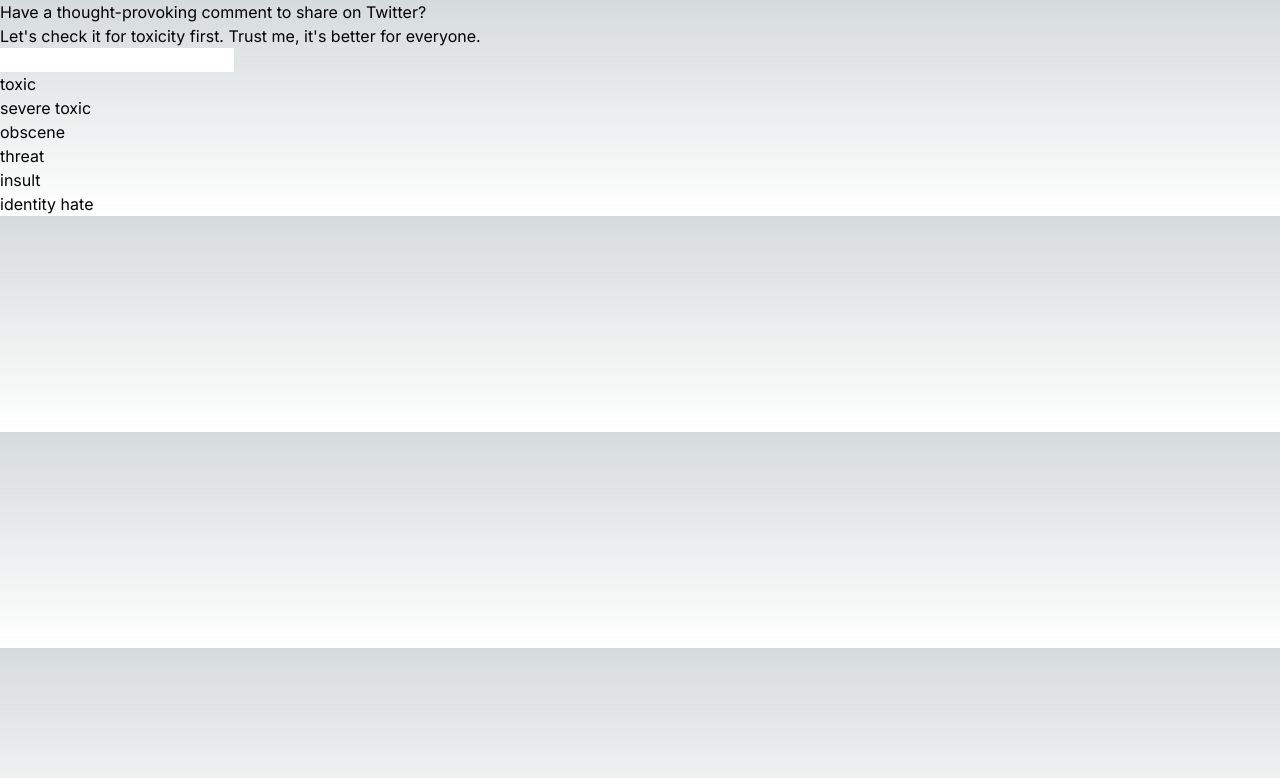
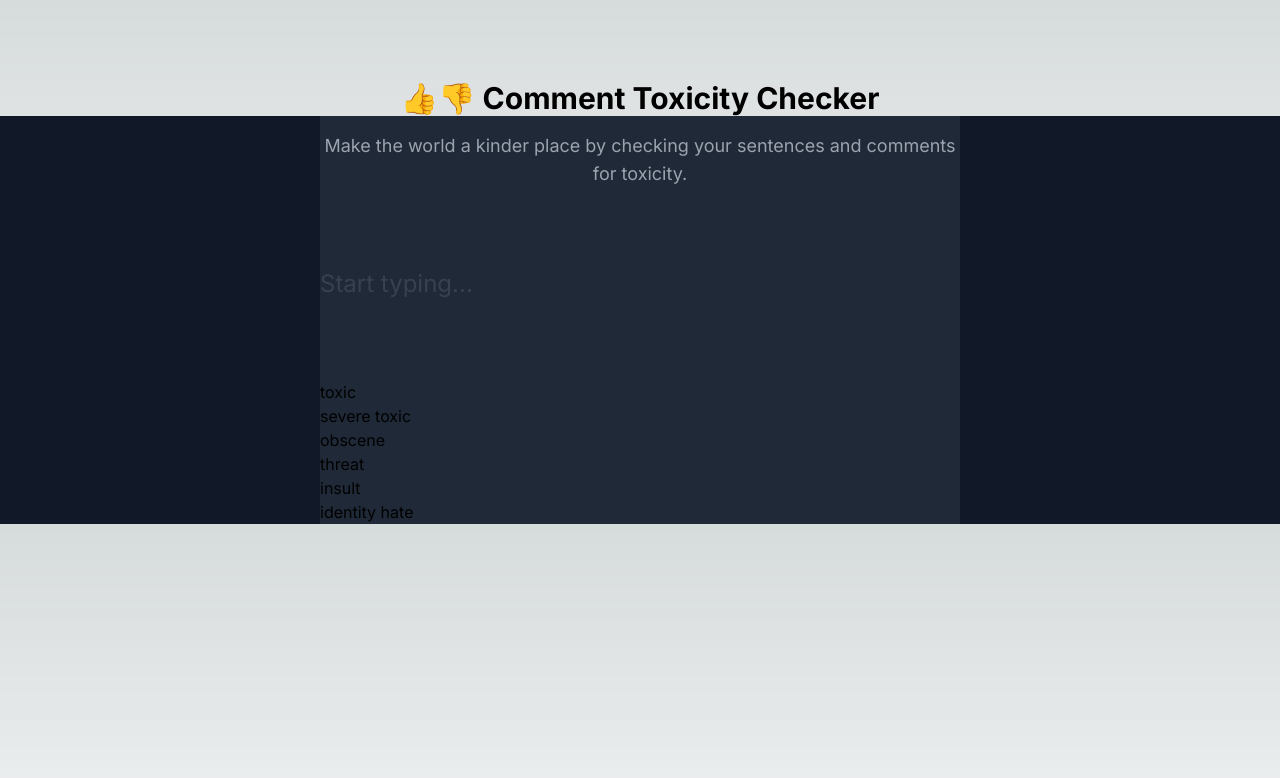
Before and after one commit to raj-pulapakura/Comment-Toxicity-Checker, a Next.js app in the folder web/: page / in a window 1280 px wide. Shown: the top 778 px of the page. Built offline with nearby package versions, Linux system fonts and the light colour scheme; no server answers.

Commit message:
added main design elements to web

```diff
--- a/web/src/app/globals.css
+++ b/web/src/app/globals.css
@@ -25,3 +25,19 @@ body {
     )
     rgb(var(--background-start-rgb));
 }
+
+::placeholder {
+  /* Chrome, Firefox, Opera, Safari 10.1+ */
+  color: red;
+  opacity: 1; /* Firefox */
+}
+
+:-ms-input-placeholder {
+  /* Internet Explorer 10-11 */
+  color: red;
+}
+
+::-ms-input-placeholder {
+  /* Microsoft Edge */
+  color: red;
+}
--- a/web/src/app/page.tsx
+++ b/web/src/app/page.tsx
@@ -3,18 +3,35 @@
 import { useEffect } from "react";
 import { predict } from "./helpers";
 
+function ToxicityClass(props: { label: string; value: number }) {
+  return (
+    <div>
+      <h3>{props.label}</h3>
+    </div>
+  );
+}
+
 export default function Home() {
-  useEffect(() => {
-    predict("You are amazing.").then((res) => console.log(res));
-  }, []);
+  // useEffect(() => {
+  //   predict("You are amazing.").then((res) => console.log(res));
+  // }, []);
 
   return (
-    <section>
-      <h1>Have a thought-provoking comment to share on Twitter?</h1>
-      <p>
-        Let's check it for toxicity first. Trust me, it's better for everyone.
+    <main>
+      <h1 className="font-bold text-3xl text-center mt-20">
+        👍👎 Comment Toxicity Checker
+      </h1>
+      <div className="bg-gray-900 w-full flex flex-col justify-center items-center">
+        <div className="bg-gray-800 w-1/2">
+          <p className="text-lg text-center mt-4 text-gray-400">
+            Make the world a kinder place by checking your sentences and
+            comments for toxicity.
           </p>
-      <input />
+          <input
+            autoFocus
+            placeholder="Start typing..."
+            className="autofocus text-2xl my-20 w-1/2 outline-0 bg-transparent placeholder:text-gray-700"
+          />
           <div>
             <h3>toxic</h3>
             <div></div>
@@ -39,6 +56,8 @@ export default function Home() {
             <h3>identity hate</h3>
             <div></div>
           </div>
-    </section>
+        </div>
+      </div>
+    </main>
   );
 }
```
Also changed, not shown: web/src/app/layout.tsx (+8 -8 lines). Lines whose indentation alone changed are shown as unchanged.
